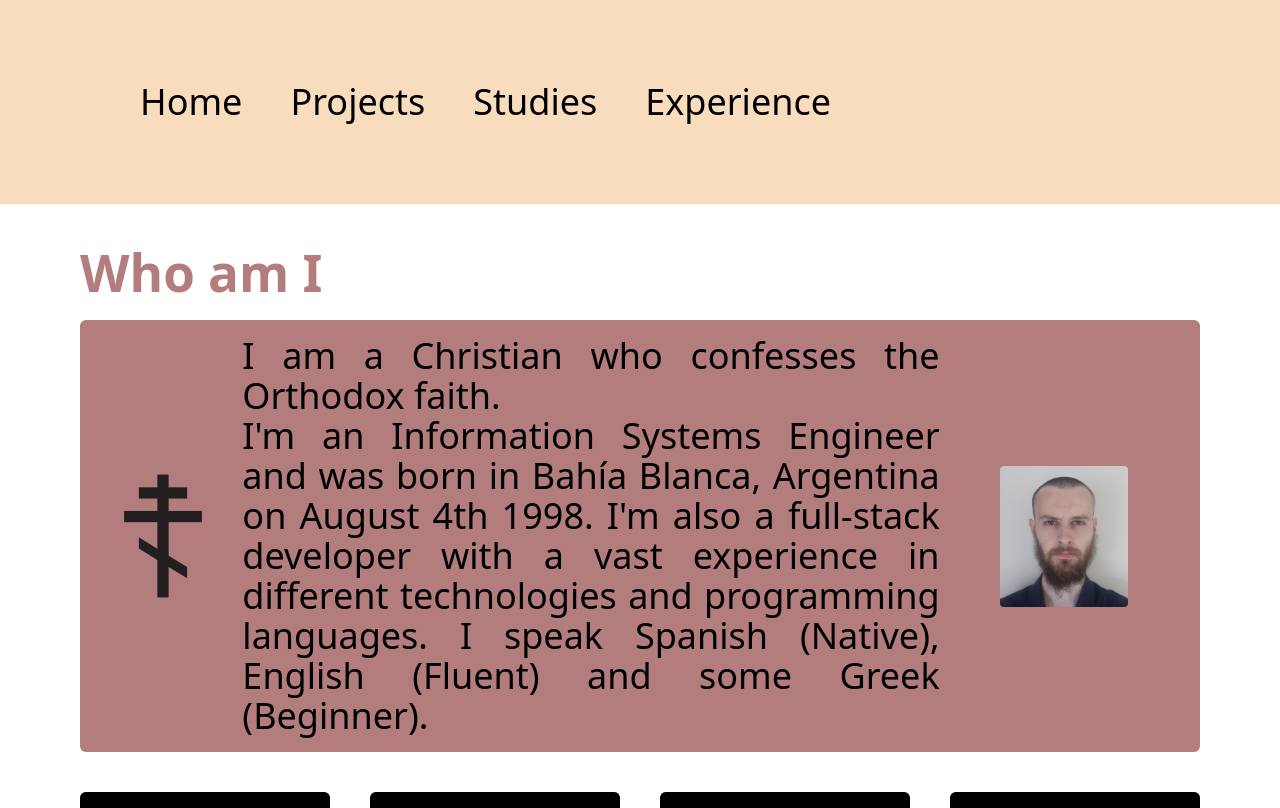
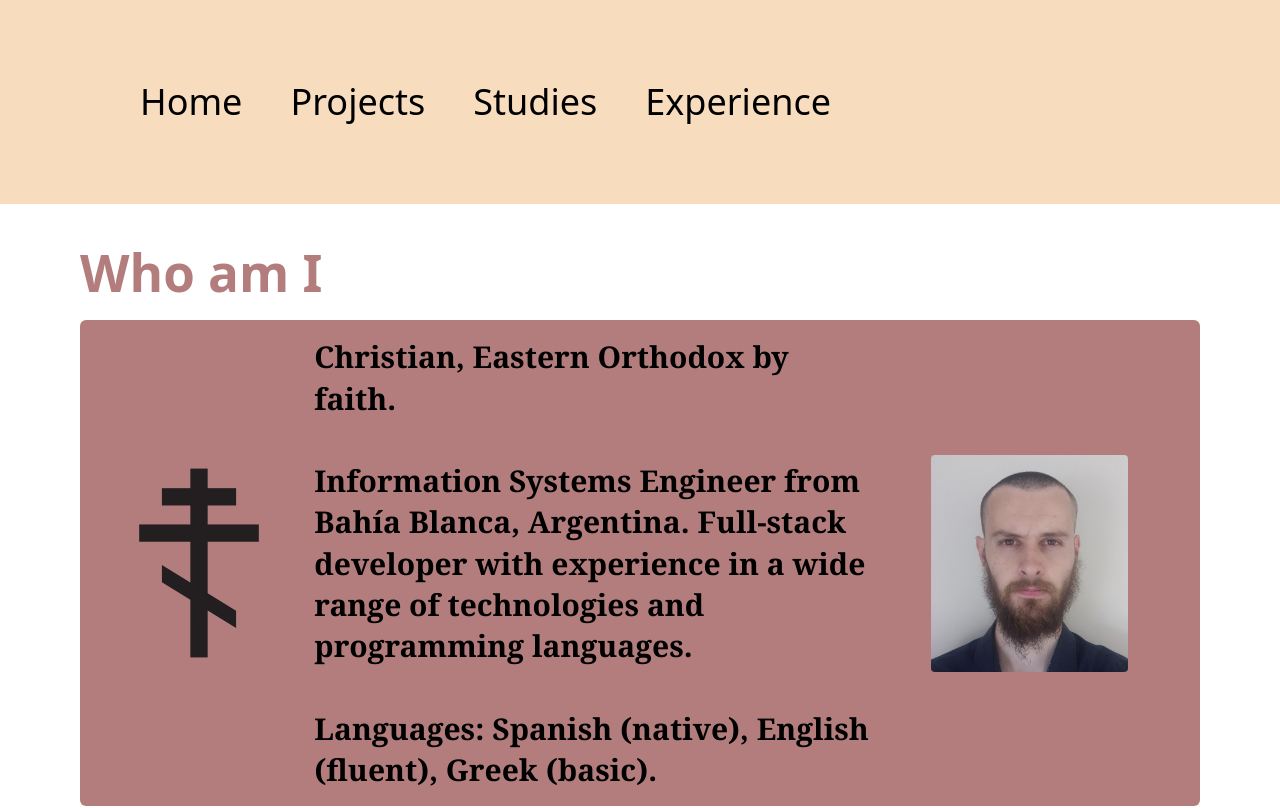
Before and after one commit to ThiagoZanconi/Personal-Web-Page, a React (Vite) app: page / in a window 1280 px wide. Shown: the top 808 px of the page. Built offline with nearby package versions, Linux system fonts and the light colour scheme.

Commit message:
Adjust home personal description

```diff
--- a/src/App.css
+++ b/src/App.css
@@ -1,5 +1,5 @@
 body {
-  display: block; /* o flex sin centrar */
+  display: block;
 }
 
 #root {
@@ -152,12 +152,10 @@ body {
   cursor: pointer;
 }
 
-/* Contenido base */
 .card-content {
   transition: filter 0.6s ease, opacity 0.6s ease;
 }
 
-/* Contenido que aparece encima */
 .card-overlay {
   position: absolute;
   inset: 0;
@@ -169,7 +167,6 @@ body {
   transition: opacity 0.3s ease;
 }
 
-/* Hover */
 .card:hover .card-content {
   filter: blur(4px);
   opacity: 0.6;
@@ -246,12 +243,12 @@ body {
   padding-bottom: 0;
   overflow: hidden;
   transition:
-    max-height 1.4s ease,
-    padding 0.4s ease;
+    max-height 1.8s ease-in-out,
+    padding 0.6s ease-in-out;
 }
 
 .expand.show {
-  max-height: 500px;
+  max-height: 2000px;
   padding-top: 20px;
   padding-bottom: 20px;
 }
--- a/src/components/project_card.tsx
+++ b/src/components/project_card.tsx
@@ -20,7 +20,7 @@ function ProjectCard({ name, link, link_name, description, slide_class }: Projec
         <>
             <div className={`flex rounded-md p-4 gap-4 background-b37d7d-color ${slide_class} card mb-3`}>
                 <div className="card-content">
-                    <p className="text-3xl text-justify color-black font-medium">
+                    <p className="text-3xl color-black font-medium">
                         {name}
                     </p>
                 </div>
@@ -31,7 +31,7 @@ function ProjectCard({ name, link, link_name, description, slide_class }: Projec
                         Description
                     </a>
                     <a href={link} target="_blank"
-                    className="w-full h-full flex items-center justify-center background-pinkish-color-hover color-black font-bold text-center">
+                    className="w-full h-full flex items-center justify-center background-pinkish-color-hover color-black font-bold text-center px-2">
                         {link_name}
                     </a>
                 </div>
@@ -40,7 +40,7 @@ function ProjectCard({ name, link, link_name, description, slide_class }: Projec
                     <div className="overflow-y-hidden">
                         <div className={`px-10 mb-3 background-skin-color expand ${showDescription ? "show" : ""}`}>
                             {description.map((desc, _) => (
-                                <p className="text-xl md:text-justify color-black font-medium">
+                                <p className="text-xl sm:text-justify color-black font-medium">
                                     {desc}
                                     <br></br>
                                 </p>
--- a/src/pages/home.tsx
+++ b/src/pages/home.tsx
@@ -5,13 +5,16 @@ import AbilityCard from '../components/ability_card'
 function Home() {
     let technicalSkills = ["Clean Code","Data Structures", "SOLID", "Design Patterns", "Arquitectural Patterns", "JSON",
         "Agile Methodologies", "Git"]
+
     let frontEndSkills = ["HTML", "CSS", "JavaScript", "TypeScript", "React", "Next.js", "Tailwind CSS", "Bootstrap", "Vite", "XML",
-        "Blazor"
-    ]
+        "Blazor"]
+
     let backEndSkills = [".Net", "Node.js", "Express.js", "Django", "REST APIs","SQL",
         "PostgreSQL", "MySQL", "Phyton", "C#", "C", "Java", "Kotlin"]
+
     let generalSkills = ["Problem Solving", "Teamwork", "Communication", "Adaptability", "Time Management", "Creativity",
         "Collaboration", "Continuous Learning"]
+
     return (
         <>
             <div className="overflow-x-hidden">
@@ -25,14 +28,16 @@ function Home() {
                             <div>
                                 <img src={orthodoxCross} className="w-[200px] xl:w-[900px] rounded-sm mx-auto my-3" alt="Orthodox Cross" />
                             </div>
-                            <p className='text-xl md:text-2xl lg:text-3xl xl:text-4xl md:text-justify color-black font-medium xl:mr-12'>
-                                I am a Christian who confesses the Orthodox faith.
-                                <br />
-                                I'm an Information Systems Engineer and was born in
-                                Bahía Blanca, Argentina on August 4th 1998. I'm also a full-stack developer with a vast experience in
-                                different technologies and programming languages. I speak Spanish (Native), English (Fluent) and
-                                some Greek (Beginner).
+                            <p className="text-xl md:text-2xl lg:text-3xl text-black font-serif font-semibold xl:mr-12 leading-snug text-left">
+                                Christian, Eastern Orthodox by faith.
+                                <br /><br />
+                                Information Systems Engineer from Bahía Blanca, Argentina.
+                                Full-stack developer with experience in a wide range of technologies
+                                and programming languages.
+                                <br /><br />
+                                Languages: Spanish (native), English (fluent), Greek (basic).
                             </p>
+
                             <div>
                                 <img src={fotoPerfil} className="w-[200px] xl:w-[860px] rounded-sm mx-auto my-3" alt="Profile Photo" />
                             </div>
--- a/src/pages/projects.tsx
+++ b/src/pages/projects.tsx
@@ -4,19 +4,19 @@ function Projects() {
 
     const werewolfGameDescription = [
         `• Developed an android social game with good use of design and architectural patterns (MVC) and an attractive interface.`,
-        `• Tools Used: Kotlin, XML, Android Studio. `]
+        `• Tools Used: Kotlin, XML, Android Studio `]
 
     const ecommerceWebsiteDescription = [
         `• Co-Developed a full-stack online shopping web application specialized in hardware components. Implemented a
         responsive, user-friendly interface for customers and implemented checkout with MercadoPago integration.
         Provided administrators with a dedicated interface for product additions, deletions, and modifications.`,
-        `• Tools Used: NextJS, TypeScript, React, TailwindCSS, HTML, PostreSQL, ExpressJS, MercadoPago API.`]
+        `• Tools Used: NextJS, TypeScript, React, TailwindCSS, HTML, PostreSQL, ExpressJS, MercadoPago API`]
 
     const imageEditorDescription = [
         `• Co-Developed an image editor for image generation and
         modification, assisted by AI, with an algorithmic module for
         basic image editor implementations. `,
-        `• Tools Used: Python, NextJS, TypeScript, React, TailwindCSS, HTML, FastAPI.`]
+        `• Tools Used: Python, NextJS, TypeScript, React, TailwindCSS, HTML, FastAPI`]
 
     const bibleWebAppDescription = [
         `• Developed a full-stack web application for reading the Bible.
@@ -33,7 +33,7 @@ function Projects() {
     const personalWebPageDescription = [
         `• Developed a personal web page to showcase my projects and skills. It has smooth animations, with a responsive design
         and an attractive interface.`,
-        `• Tools Used: React, TypeScript, CSS, TailwindCSS, HTML.`]
+        `• Tools Used: React, TypeScript, CSS, TailwindCSS, HTML`]
 
     return (
         <>
@@ -59,7 +59,6 @@ function Projects() {
 
                     <ProjectCard name="Personal Web Page" link="https://github.com/ThiagoZanconi/Personal-Web-Page"
                     link_name="Github Repository" description={personalWebPageDescription} slide_class="slide-in-left6" />
-
                 </div>
             </section>
         </>
```
